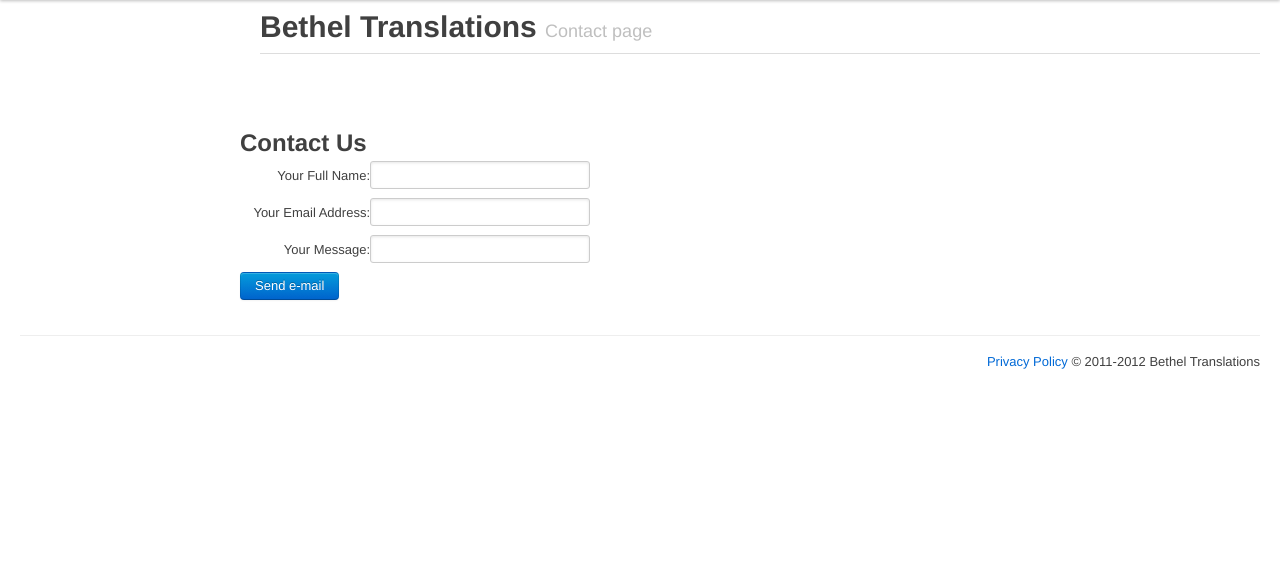
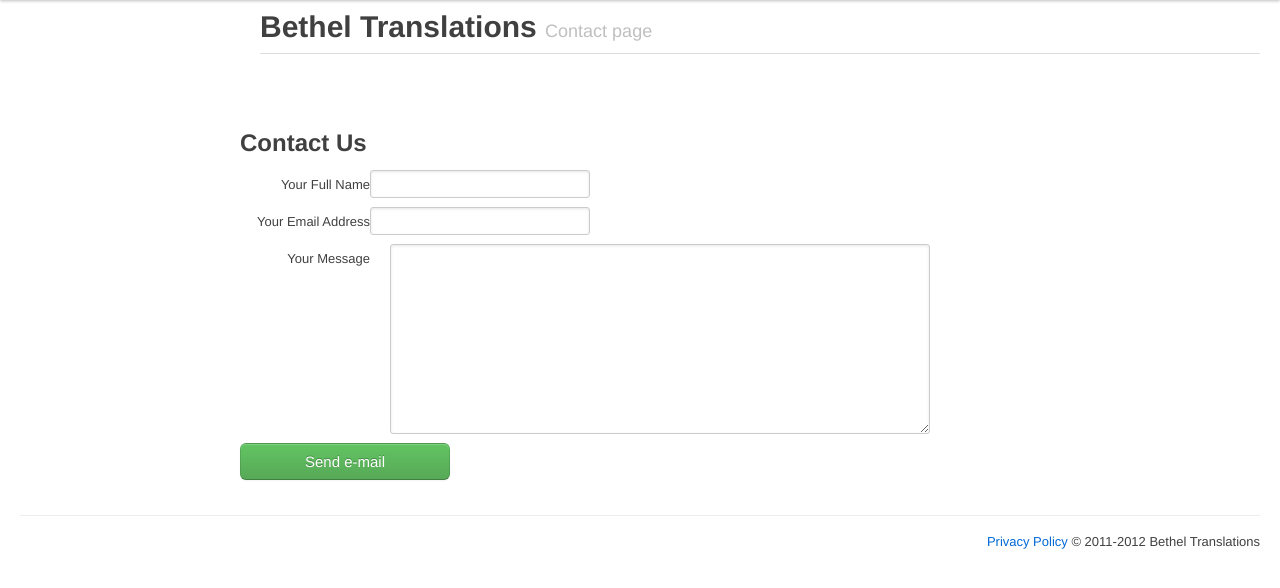
Before and after one commit to pjmoore92/teamo-webtranslator, a CodeIgniter app: page /en/welcome/contact in a window 1280 px wide. Shown: the part 40-628 px from the top of the page. Run offline with CodeIgniter, Linux system fonts and the light colour scheme.

Commit message:
Changed about.php to fit style of other pages Changed contact.php to have a text area box - The layout still needs some fixing but the functionality is there. Changed email.php controller to handle the new textarea box

```diff
--- a/application/controllers/email.php
+++ b/application/controllers/email.php
@@ -35,7 +35,7 @@
 			$this->email->set_newline("\r\n");
 
 			$this->email->from($email, $name);
-			$this->email->to('teamo@stbernadettes.co.uk');
+			$this->email->to('pjmoore@staloysius.org');
 			$this->email->subject('Contact Page Email');
 			$this->email->message($message);
 
@@ -43,7 +43,7 @@
 			if($this->email->send())
 			{
 
-				$this->load->view('welcome_message');
+
 			}
 
 			else
--- a/application/views/about.php
+++ b/application/views/about.php
@@ -1,6 +1,8 @@
+<?php if ( ! defined('BASEPATH')) exit('Access denied'); ?>
+
 <div class="content">
 <div class="page-header">
-  <h1>About Bethel Translations</h1>
+  <h1>Bethel Translations <small>About Page</small></h1>
 </div>
 <div class="row">
   <div class="span10">
--- a/application/views/contact.php
+++ b/application/views/contact.php
@@ -34,14 +34,24 @@
 
 	?>
 
-	<p><label for="name">Your Full Name: </label><?php echo form_input($name_data); ?></p>
+	<p><label for="name">Your Full Name </label></p>
 
-	<p><label for="email">Your Email Address: </label><?php echo form_input($email_data); ?></p>
+	<p><?php echo form_input($name_data); ?>  </p>
 
-	<p><label for="message">Your Message: </label><?php echo form_input($message_data); ?></p>
+	<p><label for="email">Your Email Address  </label></p>
+
+	<p><?php echo form_input($email_data); ?> </p>
 
 
-	<p><input type="submit" class="btn primary" value="Send e-mail" action=<?php echo form_submit('submit', 'Submit'); ?></p>
+	<p>
+		<label for="message">Your Message </label>
+  		<div class="input">
+                <textarea class="xxlarge" id="message" name="message" rows="10" value="<?php echo form_input($message_data);?></textarea>
+		</div>
+
+	</p>
+
+	<p><input type="submit" class="btn success large" value="Send e-mail" action=<?php echo form_submit('submit', 'Submit'); ?></p>
 
 	<?php echo form_close(); ?>
 
```
